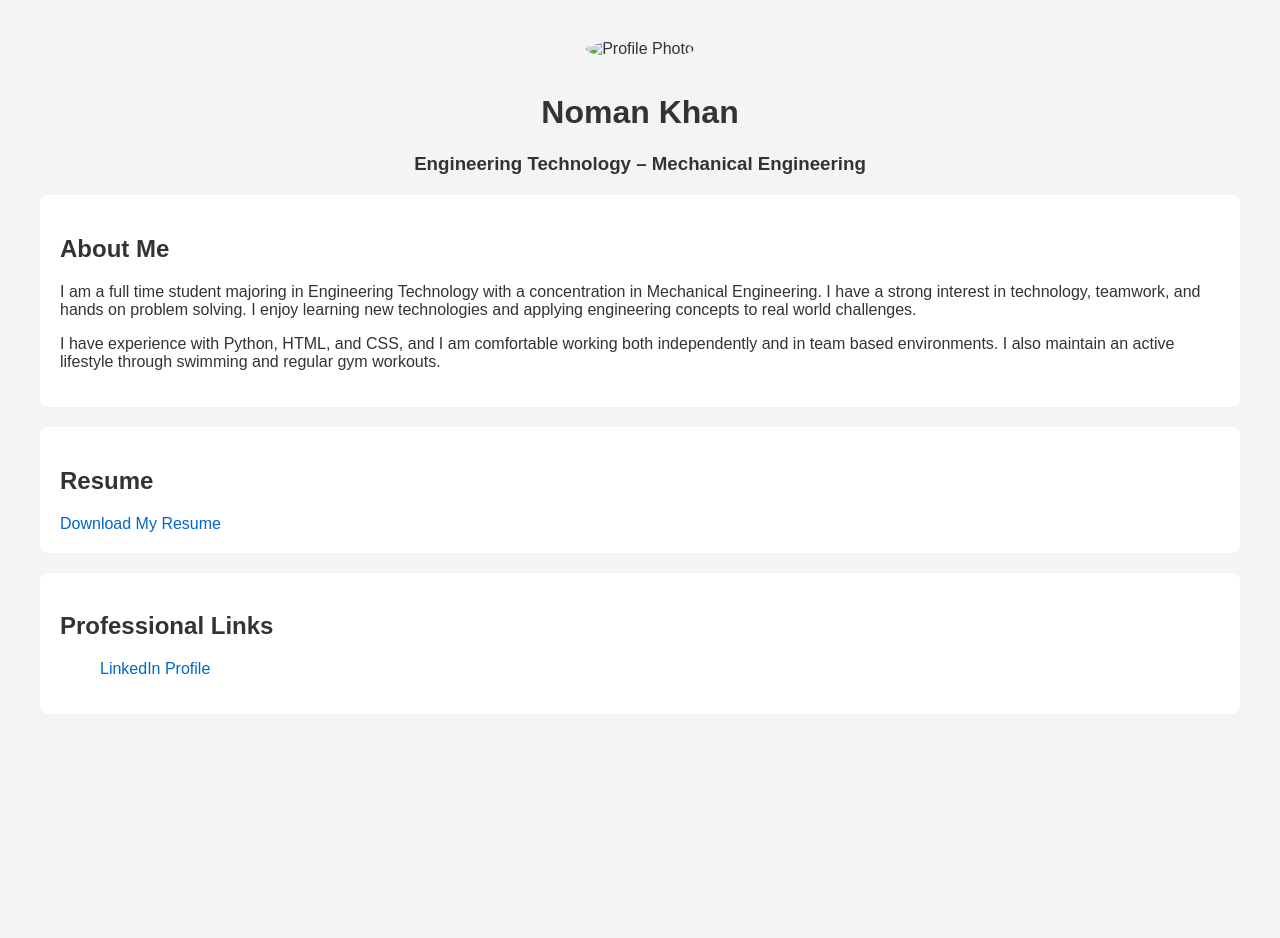
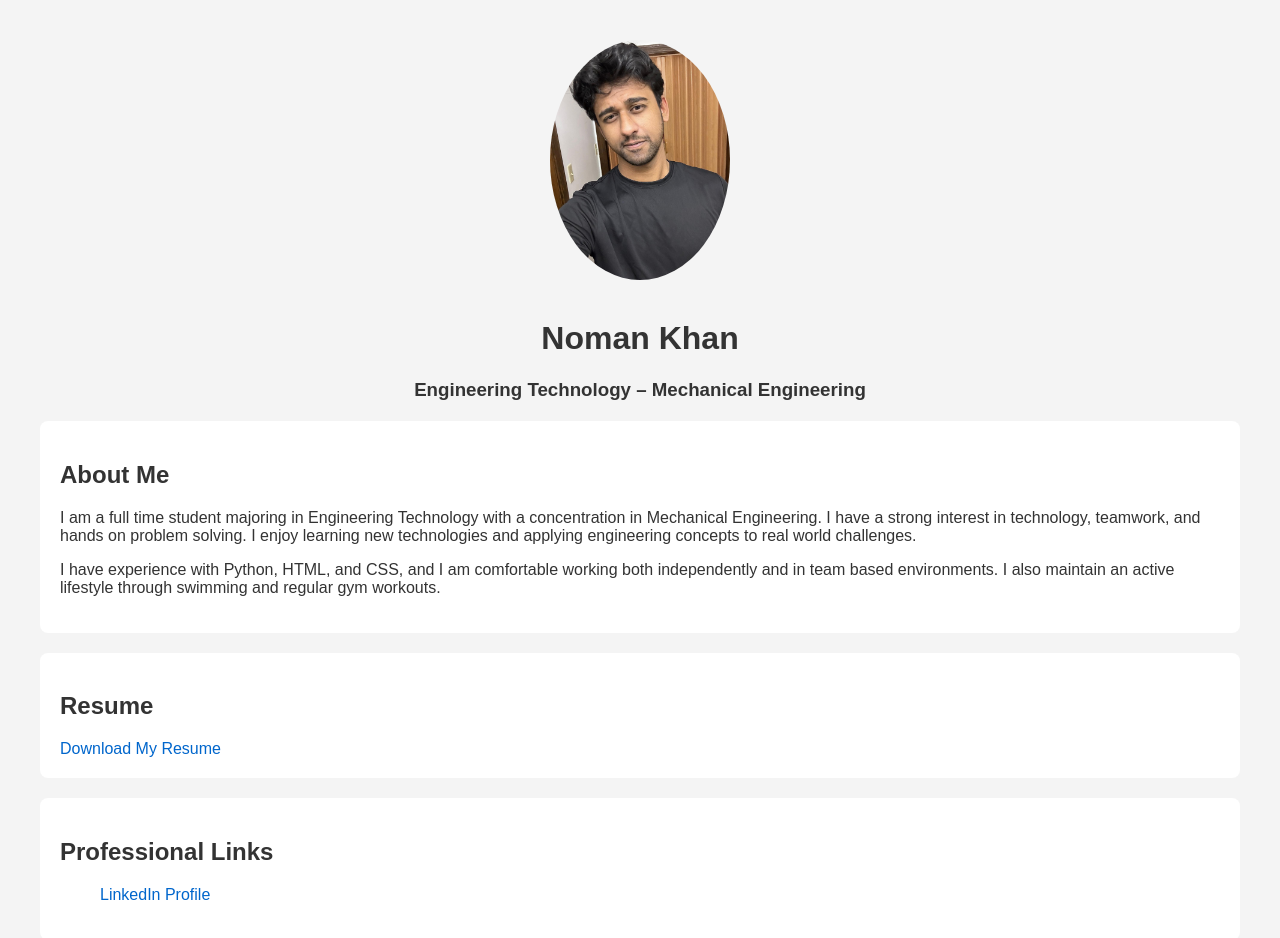
Before and after one commit to Noman242/yourgithubNoman.github.io, a plain HTML site: page index.html in a window 1280 px wide. Before the commit the page ends 800 px from the top, so only its background shows below. Drawn offline with Linux system fonts and the light colour scheme.

Commit message:
Update index.html

```diff
--- a/index.html
+++ b/index.html
@@ -8,7 +8,7 @@
 <body>
 
   <header>
-    <img src="profile.jpg" alt="Profile Photo" class="profile-pic">
+    <img src="profile.jpeg" alt="Profile Photo" class="profile-pic">
     <h1>Noman Khan</h1>
     <h3>Engineering Technology – Mechanical Engineering</h3>
   </header>
```
